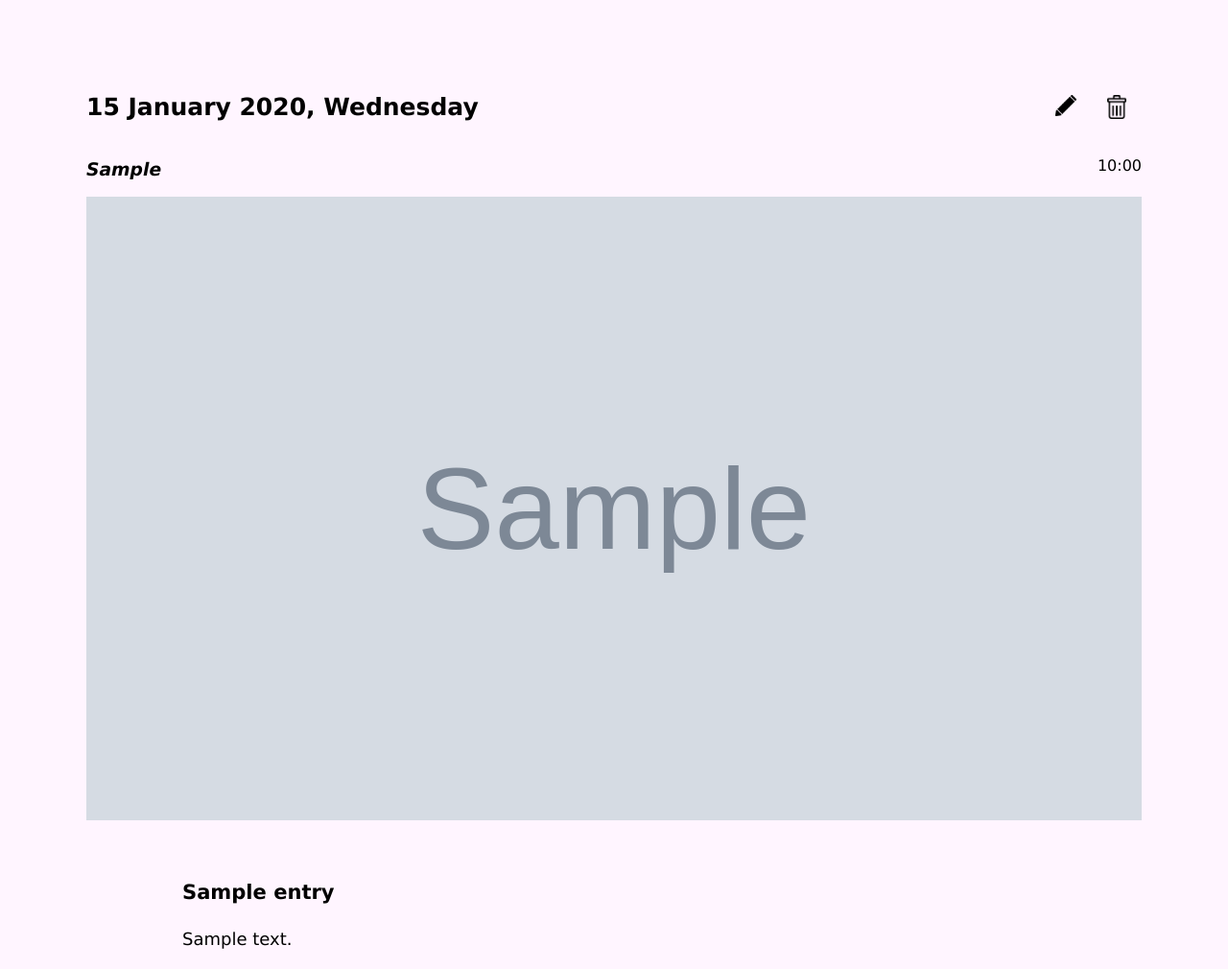
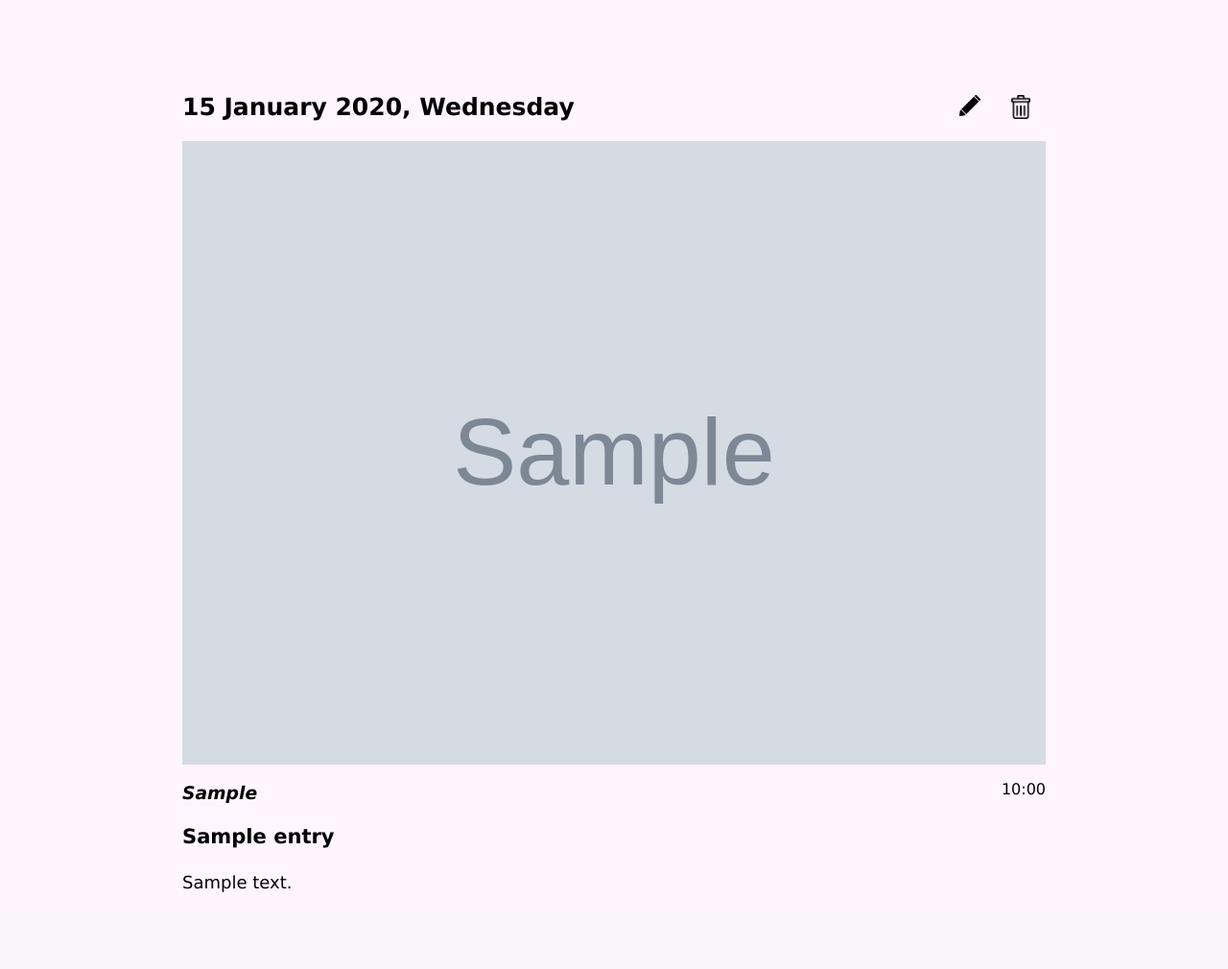
Before and after one commit to xyzhengg/Flask-Diary-App, a Flask app: page /view/1 in a window 1280 px wide. Shown: the part 60-1070 px from the top of the page at 96% size. After the commit the page ends 990 px from the top, so only its background shows below. Run offline with Flask 2, Linux system fonts and the light colour scheme; the visitor is signed in with stand-in values (Sample User, id 1); grey boxes marked "Sample" are stand-in pictures; a database or web service that is not in the repository returns one stand-in record (values such as "Sample title"); some libraries are stand-ins or nearby versions.

Commit message:
main.html and view.html looking great

```diff
--- a/static/main.css
+++ b/static/main.css
@@ -47,6 +47,9 @@ h1 {
   padding: 10px 20px;
   border: 2px solid;
   border-radius: 2rem;
+}
+.logout:hover {
+  transform:scale(1.1);
 }
 .home-logo {
   width: 16%;
--- a/static/view.css
+++ b/static/view.css
@@ -6,7 +6,7 @@ body {
 }
 
 main {
-  max-width: 1100px;
+  max-width: 900px;
   margin: auto;
   margin-top: 80px;
   font-family: Verdana, Geneva, Tahoma, sans-serif;
@@ -72,18 +72,16 @@ h1 {
 div .heading {
   display: flex;
   justify-content: space-between;
+
 }
 .firstname {
   font-style: italic;
+  margin-bottom: 0;
+}
+.time {
+    margin-bottom: 0;
 }
 /* DISPLAY IMAGES */
-/* 4 images */
-.photo-4 {
-  width: 49.7%;
-  height: 450px;
-  object-fit: cover;
-}
-
 /* More than 2 images */
 .display-post {
   display: flex;
@@ -91,13 +89,12 @@ div .heading {
 }
 .display-images {
   flex-direction: row;
-  width: 1100px;
+  width: 900px;
   align-items: start;
-  margin-bottom: 40px;
   padding: 0;
 }
 .viewphoto {
-  width: 32.99%;
+  width: 32.5%;
   height: 300px;
   object-fit: cover;
 }
@@ -106,21 +103,27 @@ div .heading {
 .images-2,
 .images-4 {
   flex-direction: row;
-  width: 1100px;
+  width: 900px;
   align-items: start;
-  margin-bottom: 40px;
   padding: 0;
 }
 .photo-2 {
-  width: 49.7%;
+  width: 49.5%;
   height: 450px;
   object-fit: cover;
 }
 
+/* 4 images */
+.photo-4 {
+    width: 49.5%;
+    height: 350px;
+    object-fit: cover;
+  }
+
 /* One image */
 .photo-1 {
   display: block;
-  width: 1100px;
+  width: 900px;
   height: 650px;
   object-fit: cover;
   margin: auto;
@@ -129,7 +132,6 @@ div .heading {
 /* DISPLAYING TEXT */
 .diary-text {
   width: 900px;
-  margin: auto;
   line-height: 1.7rem;
   font-size: 18px;
 }
--- a/templates/view.html
+++ b/templates/view.html
@@ -42,10 +42,6 @@ View
         {% endif %}
       </div>
   </div>
-  <div class="heading">
-    <h3 class="firstname"> {{ first_name }} </h3>
-    <p class=time> {{ post_time }} </p>
-  </div>
   <div class="display-post">
     <div class="display-images images-{{ image_list | length }}">
         {% if image_list %}
@@ -55,6 +51,10 @@ View
         {% else %}
         <img src="https://res.cloudinary.com/ddg0iss6e/image/upload/v1678273766/Screen_Shot_2023-03-08_at_10.08.54_pm_yz0hez.png" alt="photo">
         {% endif %}
+    </div>
+    <div class="heading">
+      <h3 class="firstname"> {{ first_name }} </h3>
+      <p class=time> {{ post_time }} </p>
     </div>
     <div class="diary-text">
         <h3> {{ diary_heading }} </h3>
```
